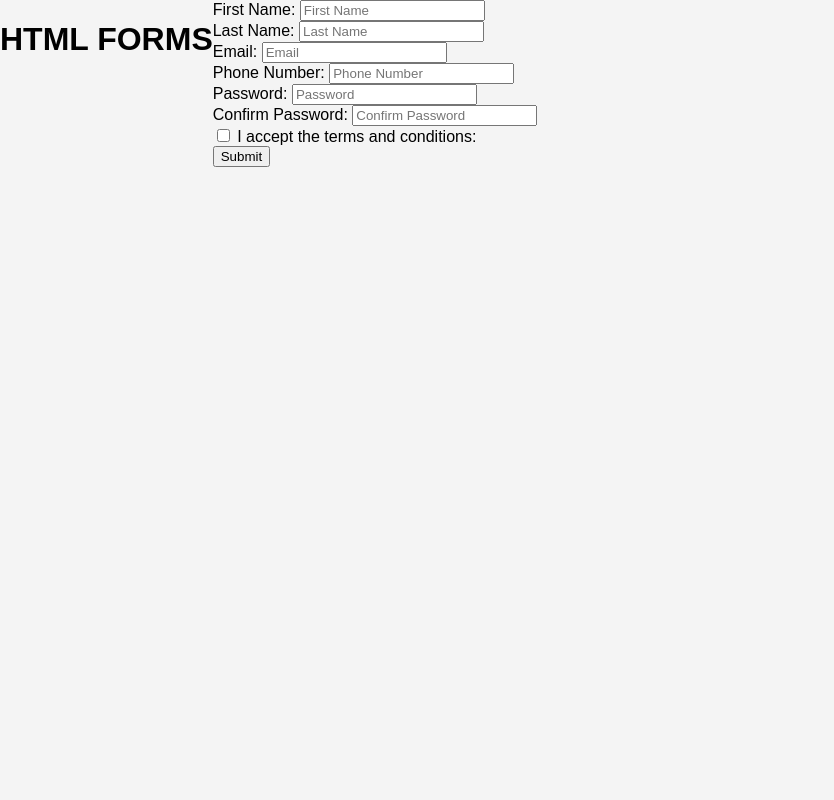
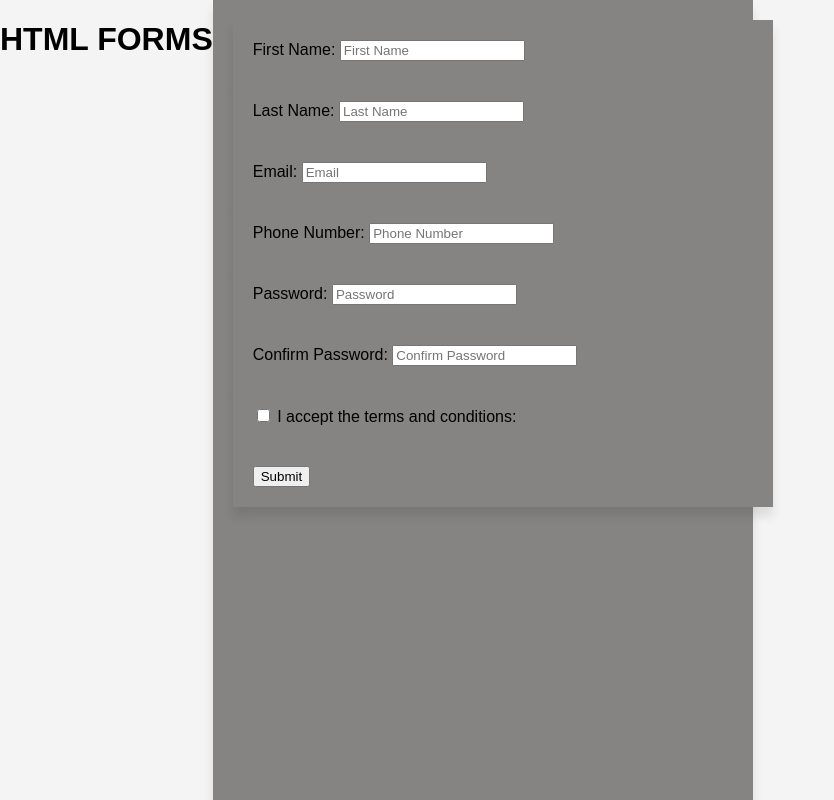
Before and after one commit to M-Saleh-N/HTML.form, a plain HTML site: page index.html in a window 1280 px wide. Shown: the whole page, without its empty margins (0-834 px from the left). Drawn offline with Linux system fonts and the light colour scheme.

Commit message:
styled the div

```diff
--- a/style.css
+++ b/style.css
@@ -5,3 +5,10 @@ body {
   height: 100vh;
   margin: 0;
 }
+
+div {
+  background: #868383;
+  padding: 20px;
+  box-shadow: 0 9px 10px rgba(0, 0, 0, 0.1);
+  width: 500px;
+}
```
